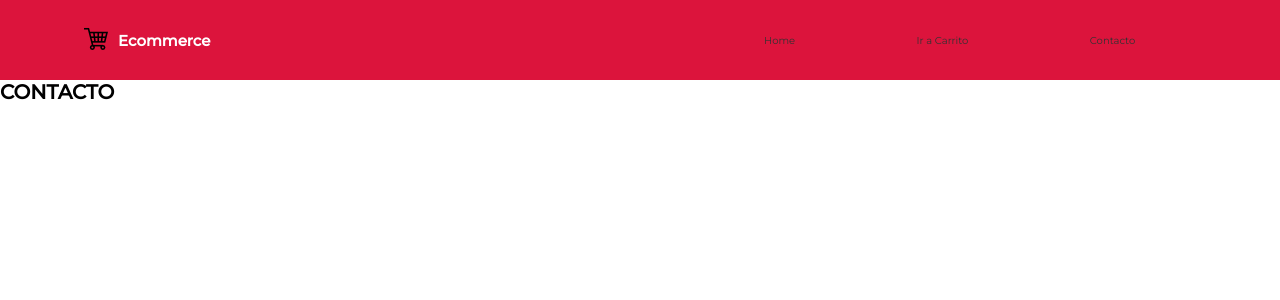
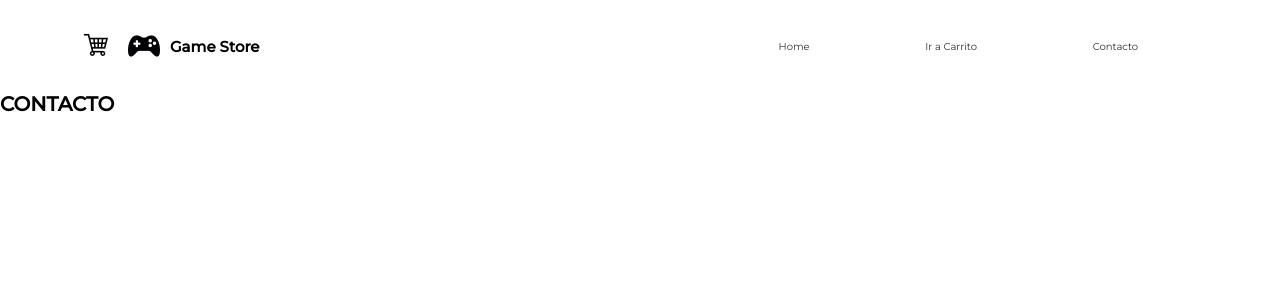
Before and after one commit to cgldev/ecommerce, a React (Create React App) app: page /contacto in a window 1280 px wide. Shown: the top 300 px of the page. Built offline with nearby package versions, Linux system fonts and the light colour scheme.

Commit message:
estilo NavBar

```diff
--- a/src/components/ItemDetail/ItemDetail.css
+++ b/src/components/ItemDetail/ItemDetail.css
@@ -7,9 +7,6 @@
   border-radius: 1rem;
   padding: 2rem 5rem;
   color: black;
-}
-.detail img {
-  width: 100%;
 }
 .stats {
   display: flex;
@@ -35,3 +32,11 @@
 .description {
   margin: 3rem 0rem;
 }
+button {
+  font-size: 1.5rem;
+  border: none;
+  padding: 0.5rem 2rem;
+  background: rgb(151, 151, 151);
+  cursor: pointer;
+  color: white;
+}
--- a/src/components/NavBar/NavBar.css
+++ b/src/components/NavBar/NavBar.css
@@ -1,6 +1,5 @@
 .main-head {
-  background: crimson;
-  color: white;
+  color: black;
 }
 nav {
   display: flex;
@@ -9,6 +8,7 @@ nav {
   padding: 2rem;
   min-height: 10vh;
   align-items: center;
+  flex-wrap: wrap;
 }
 nav ul {
   display: flex;
@@ -17,6 +17,9 @@ nav ul {
   align-items: center;
   list-style: none;
 }
-#logo {
+.logo {
+  padding: 1rem;
+}
+h1 {
   flex: 2 1 40rem;
 }
--- a/src/components/NavBar/NavBar.js
+++ b/src/components/NavBar/NavBar.js
@@ -1,5 +1,6 @@
 import React from "react";
 import { NavLink, Link } from "react-router-dom";
+import logo from "./logo.png";
 import "./NavBar.css";
 import CartIcon from "../CartIcon/CartIcon.js";
 
@@ -8,7 +9,8 @@ const NavBar = () => {
     <header className="main-head">
       <nav>
         <CartIcon />
-        <h1 id="logo">Ecommerce</h1>
+        <img src={logo} alt="" className="logo" />
+        <h1>Game Store</h1>
         <ul>
           <li>
             <NavLink to={"/"} activeClassName="">
```
Also changed, not shown: src/components/NavBar/logo.png (added).
